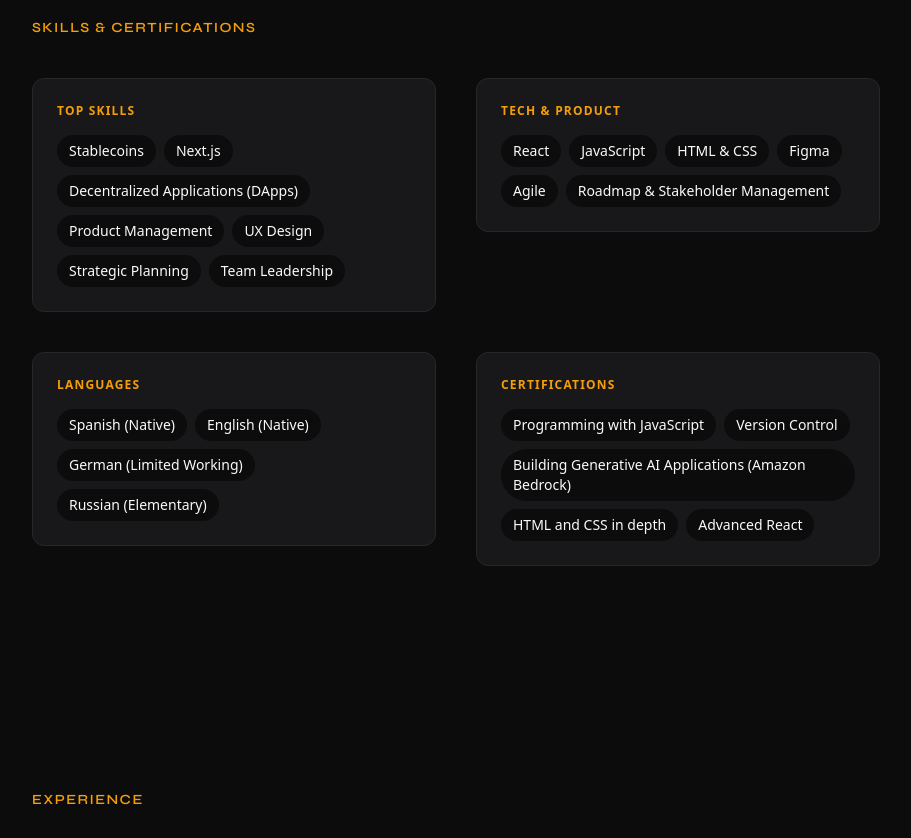
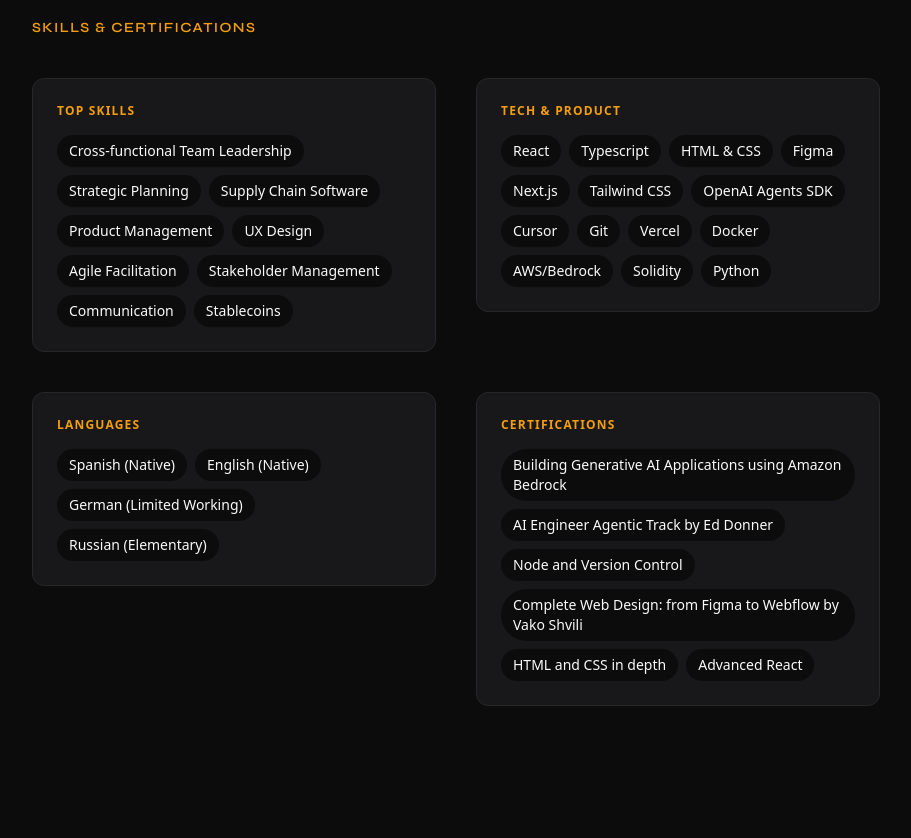
Before and after one commit to iafhurtado/next-portfolio, a Next.js app: page / in a window 1280 px wide. Shown: the part 1620-2458 px from the top of the page, without its empty margins (184-1095 px from the left). Built offline with nearby package versions, Linux system fonts and the light colour scheme; no server answers.

Commit message:
added new skills

```diff
--- a/components/Skills.tsx
+++ b/components/Skills.tsx
@@ -7,24 +7,35 @@
   {
     label: "Top skills",
     items: [
-      "Stablecoins",
-      "Next.js",
-      "Decentralized Applications (DApps)",
+      "Cross-functional Team Leadership",
+      "Strategic Planning",
+      "Supply Chain Software",
       "Product Management",
       "UX Design",
-      "Strategic Planning",
-      "Team Leadership",
+      "Agile Facilitation",
+      "Stakeholder Management",
+      "Communication",
+      "Stablecoins"
     ],
   },
   {
     label: "Tech & product",
     items: [
       "React",
-      "JavaScript",
+      "Typescript",
       "HTML & CSS",
       "Figma",
-      "Agile",
-      "Roadmap & Stakeholder Management",
+      "Next.js",
+      "Tailwind CSS",
+      "OpenAI Agents SDK",
+      "Cursor",
+      "Git",
+      "Vercel",
+      "Docker",
+      "AWS/Bedrock",
+      "Solidity",
+      "Python"
+
     ],
   },
   {
@@ -39,11 +50,13 @@
   {
     label: "Certifications",
     items: [
-      "Programming with JavaScript",
-      "Version Control",
-      "Building Generative AI Applications (Amazon Bedrock)",
+      "Building Generative AI Applications using Amazon Bedrock",
+      "AI Engineer Agentic Track by Ed Donner",
+      "Node and Version Control",
+      "Complete Web Design: from Figma to Webflow by Vako Shvili",
       "HTML and CSS in depth",
       "Advanced React",
+
     ],
   },
 ];
```
